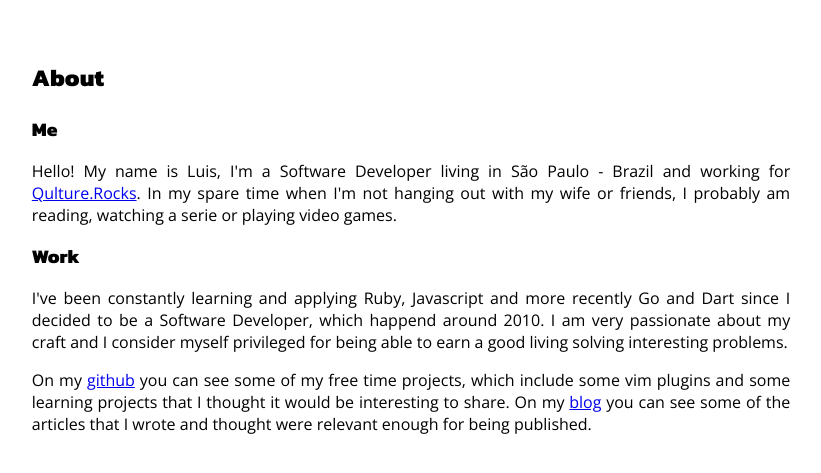
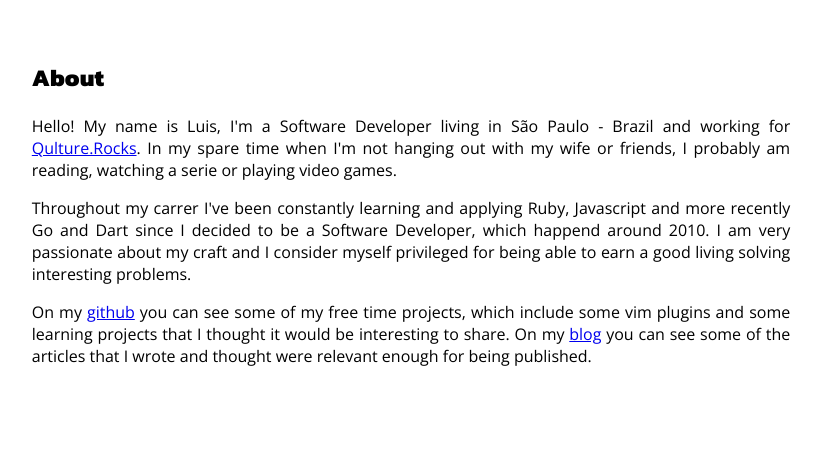
Before and after one commit to lfv89/lfv89.github.io, a Jekyll site: the page built from _pages/about.html, in a window 1280 px wide. Shown: the top 473 px of the page, without its empty margins (229-1050 px from the left). Built offline with Jekyll 4.4.1, drawn with Linux system fonts in a browser that asks for light colours; a style sheet for code colours, icons or effects is not loaded.

Commit message:
Update about

```diff
--- a/_pages/about.html
+++ b/_pages/about.html
@@ -6,13 +6,9 @@
 
 <h1>About</h1>
 
-<h2>Me</h2>
-
 <p>Hello! My name is Luis, I'm a {{ site.me.occupation }} living in {{ site.me.location }} and working for <a href="{{ site.employer.url }}">{{ site.employer.name }}</a></i>. In my spare time when I'm not hanging out with my wife or friends, I probably am reading, watching a serie or playing video games.</p>
 
-<h2>Work</h2>
-
-<p>I've been constantly learning and applying Ruby, Javascript and more recently Go and Dart since I decided to be a {{ site.me.occupation }}, which happend around 2010. I am very passionate about my craft and I consider myself privileged for being able to earn a good living solving interesting problems.</p>
+<p>Throughout my carrer I've been constantly learning and applying Ruby, Javascript and more recently Go and Dart since I decided to be a {{ site.me.occupation }}, which happend around 2010. I am very passionate about my craft and I consider myself privileged for being able to earn a good living solving interesting problems.</p>
 
 <p>On my <a href="http://github.com/lfv89" target="blank">github</a> you can see some of my free time projects, which include some vim plugins and some learning projects that I thought it would be interesting to share. On my <a href="http://medium.com/@lfv89" target="blank">blog</a> you can see some of the articles that I wrote and thought were relevant enough for being published.</p>
 </section>
```
